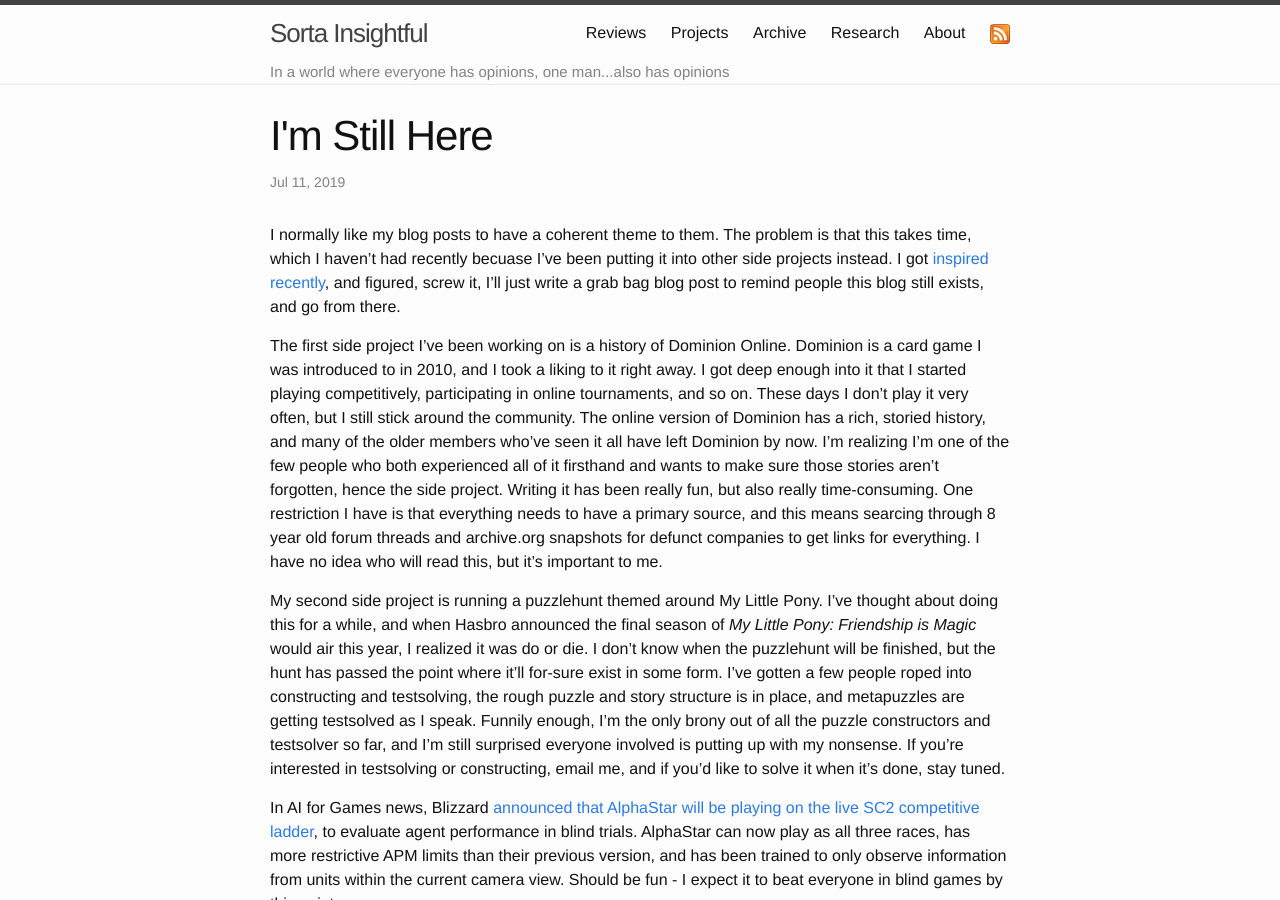
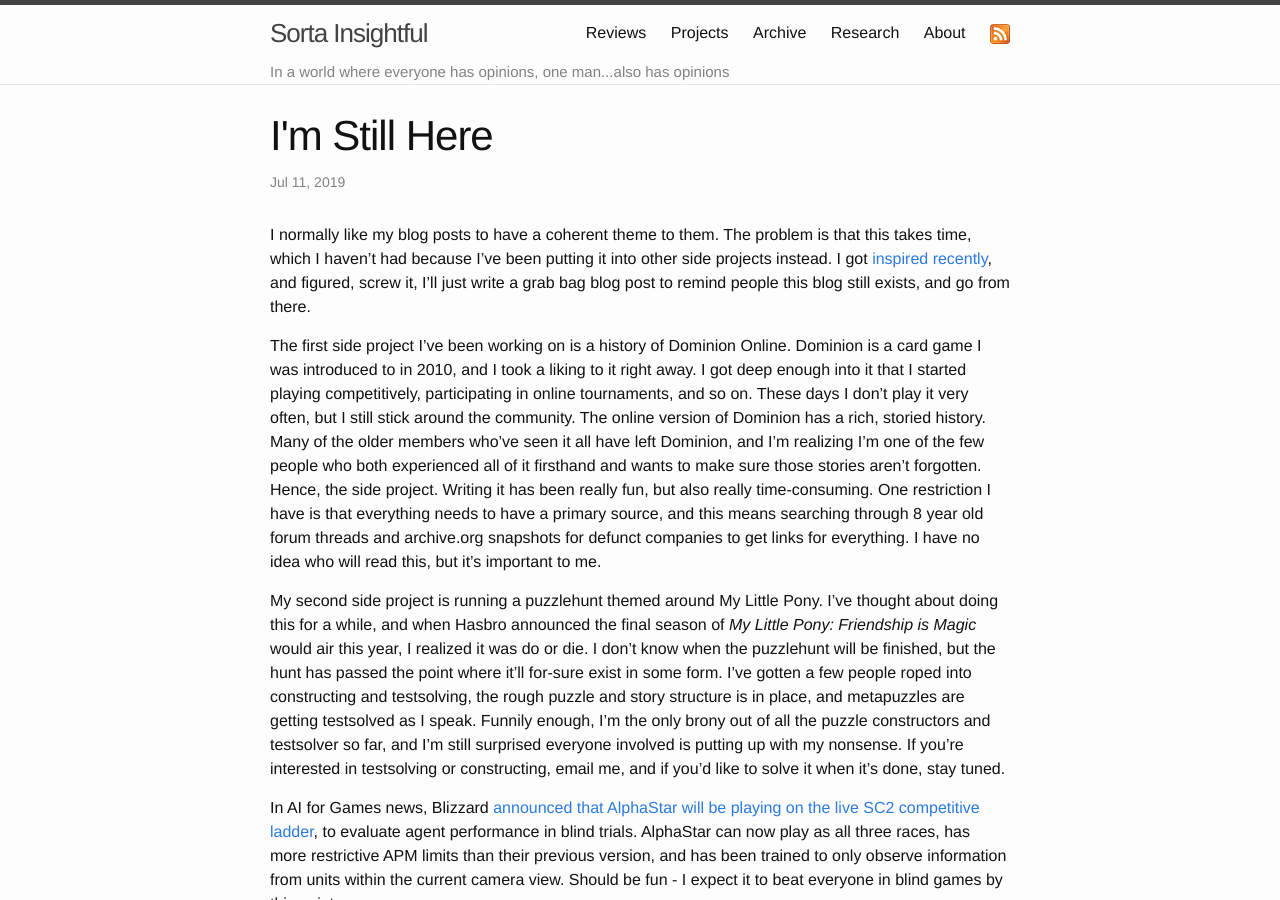
Before and after one commit to alexirpan/alexirpan.github.io, a Jekyll site: the page built from _posts/2019-07-11-still-here.markdown, in a window 1280 px wide and 900 px high. Built offline with Jekyll 4.4.1, drawn with Linux system fonts in a browser that asks for light colours; nearby versions of some CDN libraries.

Commit message:
A few more small edits. Done.

```diff
--- a/_posts/2019-07-11-still-here.markdown
+++ b/_posts/2019-07-11-still-here.markdown
@@ -1,11 +1,11 @@
 ---
 layout: post
 title:  "I'm Still Here"
-date:   2019-07-11 23:51:00 -0700
+date:   2019-07-11 23:58:00 -0700
 ---
 
 I normally like my blog posts to have a coherent theme to them. The problem is
-that this takes time, which I haven't had recently becuase I've been putting it
+that this takes time, which I haven't had because I've been putting it
 into other side projects instead. I got [inspired recently](https://sivers.org/ego),
 and figured, screw it, I'll just write a grab bag blog post to remind people
 this blog still exists, and go from there.
@@ -15,13 +15,13 @@ Dominion is a card game I was introduced to in 2010, and I took a liking to it
 right away. I got deep enough into it that I started playing competitively,
 participating in online tournaments, and so on. These days I don't play it very
 often, but I still stick around the community. The online version of Dominion
-has a rich, storied history, and many of the older members who've seen it all have
-left Dominion by now. I'm realizing I'm one of the few people who both
+has a rich, storied history. Many of the older members who've seen it all have
+left Dominion, and I'm realizing I'm one of the few people who both
 experienced all of it firsthand and wants to make sure those stories aren't
-forgotten, hence the side project.
+forgotten. Hence, the side project.
 Writing it has been really fun, but also really time-consuming.
 One restriction I have is that everything needs to have a primary source,
-and this means searcing through 8 year old forum threads and archive.org snapshots
+and this means searching through 8 year old forum threads and archive.org snapshots
 for defunct companies to get links for everything. I have no idea who will read
 this, but it's important to me.
 
```
